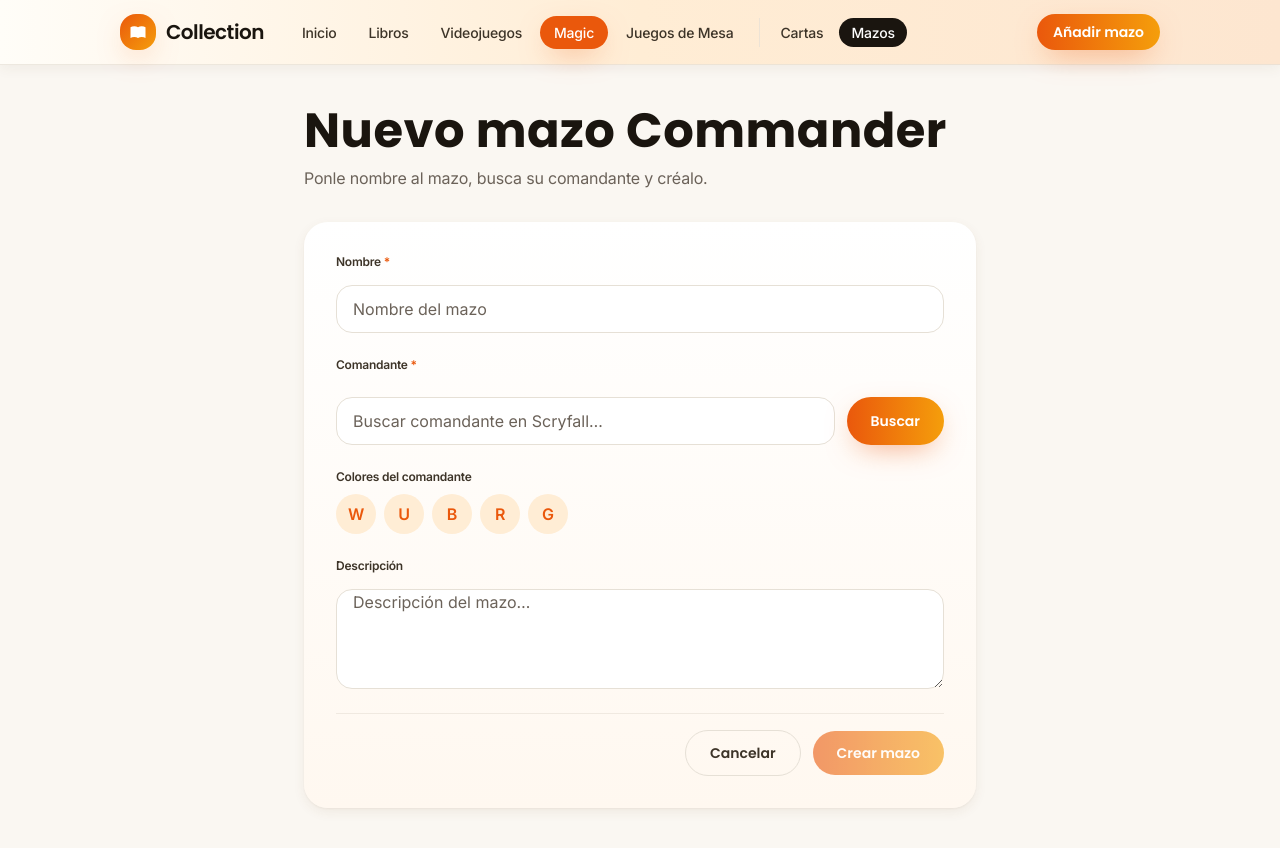
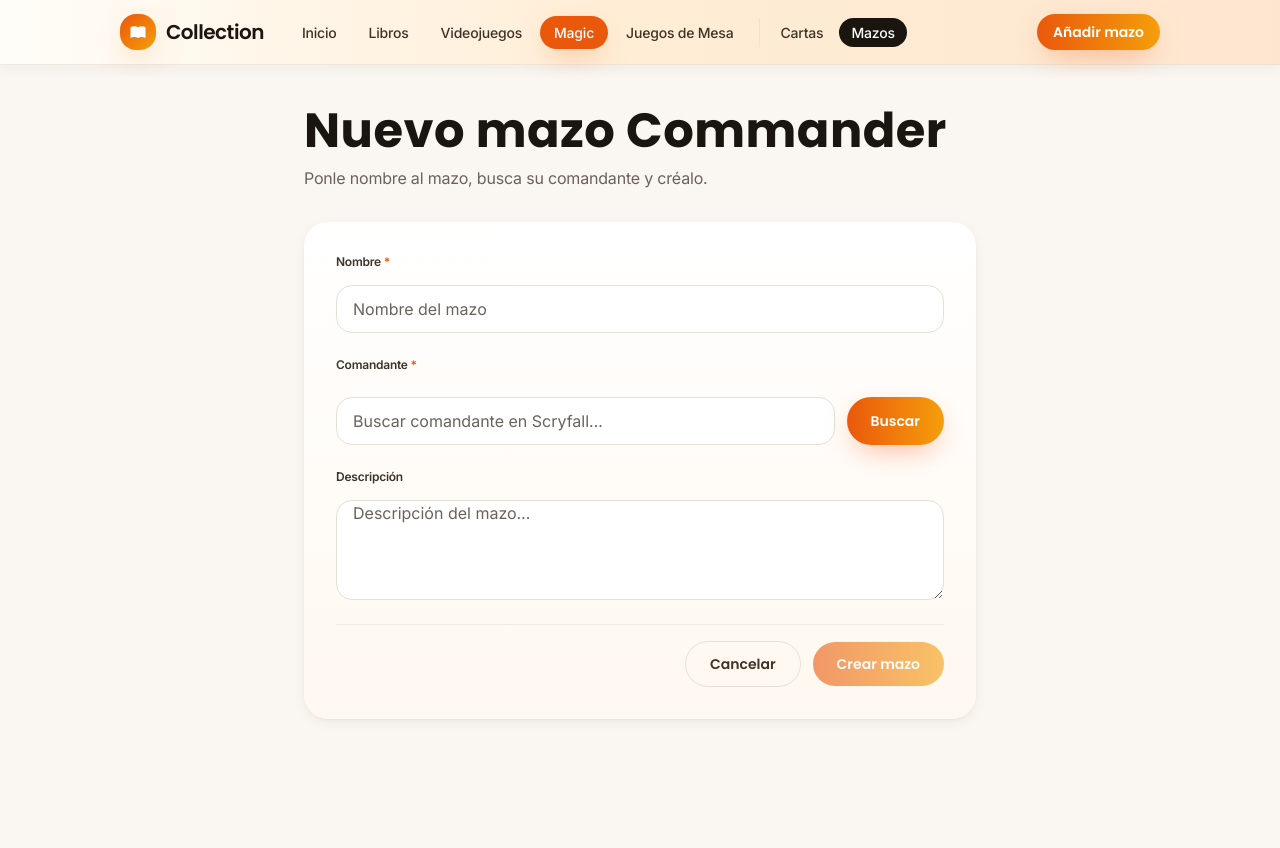
Before and after one commit to JavierMedarde99/frontend-collection, a React (Vite) app: page /magic/mazos/nuevo in a window 1280 px wide. After the commit the page ends 800 px from the top, so only its background shows below. Built offline with nearby package versions, Linux system fonts and the light colour scheme.

Commit message:
feat: derive deck identity from commander card

```diff
--- a/src/pages/DeckCreatePage.tsx
+++ b/src/pages/DeckCreatePage.tsx
@@ -3,7 +3,16 @@ import { Link, useNavigate } from 'react-router-dom'
 import { createDeck } from '../api/deckApi'
 import { searchMagicCards } from '../api/magicApi'
 import type { MagicCardSearchResult } from '../types'
-import { MANA_COLOR_OPTIONS, type ManaColorCode } from '../constants/decks'
+import { MANA_COLORS, type ManaColorCode } from '../constants/decks'
+
+const VALID_COLORS = Object.keys(MANA_COLORS) as ManaColorCode[]
+
+function identityFromCard(result: MagicCardSearchResult): ManaColorCode[] {
+  const identity = result.colorIdentity ?? result.colors ?? []
+  return identity.filter((c): c is ManaColorCode =>
+    (VALID_COLORS as string[]).includes(c),
+  )
+}
 
 export default function DeckCreatePage() {
   const navigate = useNavigate()
@@ -21,12 +30,6 @@ export default function DeckCreatePage() {
   const [searchError, setSearchError] = useState<string | null>(null)
 
   const canCreate = name.trim() !== '' && commander !== null && !submitting
-
-  function toggleColor(color: ManaColorCode) {
-    setCommanderColors((prev) =>
-      prev.includes(color) ? prev.filter((c) => c !== color) : [...prev, color],
-    )
-  }
 
   async function handleCommanderSearch(e: FormEvent) {
     e.preventDefault()
@@ -55,6 +58,7 @@ export default function DeckCreatePage() {
     }
     setSearchError(null)
     setCommander(result)
+    setCommanderColors(identityFromCard(result))
   }
 
   async function handleSubmit(e: FormEvent) {
@@ -119,12 +123,14 @@ export default function DeckCreatePage() {
               )}
               <div className="min-w-0 flex-1">
                 <p className="font-display text-heading-sm text-ink line-clamp-1">{commander.name}</p>
-                <p className="text-caption text-graphite">{commander.setName || commander.type}</p>
+                <p className="text-caption text-graphite">
+                  Identidad: {commanderColors.length > 0 ? commanderColors.join(', ') : 'Incolora'}
+                </p>
               </div>
               <button
                 type="button"
                 className="btn-ghost !px-3 !py-1.5 shrink-0"
-                onClick={() => setCommander(null)}
+                onClick={() => { setCommander(null); setCommanderColors([]) }}
               >
                 Cambiar
               </button>
@@ -183,31 +189,6 @@ export default function DeckCreatePage() {
           )}
         </div>
 
-        <fieldset>
-          <legend className="label">Colores del comandante</legend>
-          <div className="flex flex-wrap gap-2">
-            {MANA_COLOR_OPTIONS.map((color) => {
-              const active = commanderColors.includes(color.value)
-              return (
-                <button
-                  key={color.value}
-                  type="button"
-                  aria-pressed={active}
-                  title={color.label}
-                  onClick={() => toggleColor(color.value)}
-                  className={`w-10 h-10 rounded-full font-bold text-body transition-all duration-200 ${
-                    active
-                      ? 'bg-brand text-white shadow-brand-glow'
-                      : 'bg-brand-soft text-brand hover:bg-brand hover:text-white'
-                  }`}
-                >
-                  {color.value}
-                </button>
-              )
-            })}
-          </div>
-        </fieldset>
-
         <div className="flex flex-col gap-1.5">
           <label className="label" htmlFor="deck-description">
             Descripción
--- a/src/pages/DeckEditPage.tsx
+++ b/src/pages/DeckEditPage.tsx
@@ -3,7 +3,16 @@ import { Link, useNavigate, useParams } from 'react-router-dom'
 import { getDeck, updateDeck, deleteDeck } from '../api/deckApi'
 import { searchMagicCards } from '../api/magicApi'
 import type { MagicCardSearchResult } from '../types'
-import { MANA_COLOR_OPTIONS, type ManaColorCode } from '../constants/decks'
+import { MANA_COLORS, type ManaColorCode } from '../constants/decks'
+
+const VALID_COLORS = Object.keys(MANA_COLORS) as ManaColorCode[]
+
+function identityFromCard(result: MagicCardSearchResult): ManaColorCode[] {
+  const identity = result.colorIdentity ?? result.colors ?? []
+  return identity.filter((c): c is ManaColorCode =>
+    (VALID_COLORS as string[]).includes(c),
+  )
+}
 import Spinner from '../components/Spinner'
 import EmptyState from '../components/EmptyState'
 import ConfirmDialog from '../components/ConfirmDialog'
@@ -45,6 +54,7 @@ export default function DeckEditPage() {
     }
     setSearchError(null)
     setCommander(result.name)
+    setCommanderColors(identityFromCard(result))
   }
 
   async function handleCommanderSearch(e: FormEvent) {
@@ -72,7 +82,7 @@ export default function DeckEditPage() {
       setCommander(data.commander || '')
       setCommanderColors(
         (data.commanderColors || []).filter((c): c is ManaColorCode =>
-          MANA_COLOR_OPTIONS.some((o) => o.value === c),
+          (VALID_COLORS as string[]).includes(c),
         ),
       )
     } catch (err) {
@@ -85,12 +95,6 @@ export default function DeckEditPage() {
   useEffect(() => {
     load()
   }, [load])
-
-  function toggleColor(color: ManaColorCode) {
-    setCommanderColors((prev) =>
-      prev.includes(color) ? prev.filter((c) => c !== color) : [...prev, color],
-    )
-  }
 
   async function handleSubmit(e: FormEvent) {
     e.preventDefault()
@@ -196,11 +200,14 @@ export default function DeckEditPage() {
             <div className="flex items-center gap-4 p-3 rounded-xl bg-brand-soft/50 border border-brand/30">
               <div className="min-w-0 flex-1">
                 <p className="font-display text-heading-sm text-ink line-clamp-1">{commander}</p>
+                <p className="text-caption text-graphite">
+                  Identidad: {commanderColors.length > 0 ? commanderColors.join(', ') : 'Incolora'}
+                </p>
               </div>
               <button
                 type="button"
                 className="btn-ghost !px-3 !py-1.5 shrink-0"
-                onClick={() => setCommander('')}
+                onClick={() => { setCommander(''); setCommanderColors([]) }}
               >
                 Cambiar
               </button>
@@ -259,31 +266,6 @@ export default function DeckEditPage() {
           )}
         </div>
 
-        <fieldset>
-          <legend className="label">Colores del comandante</legend>
-          <div className="flex flex-wrap gap-2">
-            {MANA_COLOR_OPTIONS.map((color) => {
-              const active = commanderColors.includes(color.value)
-              return (
-                <button
-                  key={color.value}
-                  type="button"
-                  aria-pressed={active}
-                  title={color.label}
-                  onClick={() => toggleColor(color.value)}
-                  className={`w-10 h-10 rounded-full font-bold text-body transition-all duration-200 ${
-                    active
-                      ? 'bg-brand text-white shadow-brand-glow'
-                      : 'bg-brand-soft text-brand hover:bg-brand hover:text-white'
-                  }`}
-                >
-                  {color.value}
-                </button>
-              )
-            })}
-          </div>
-        </fieldset>
-
         <div className="flex flex-col gap-1.5">
           <label className="label" htmlFor="deck-description">
             Descripción
```
